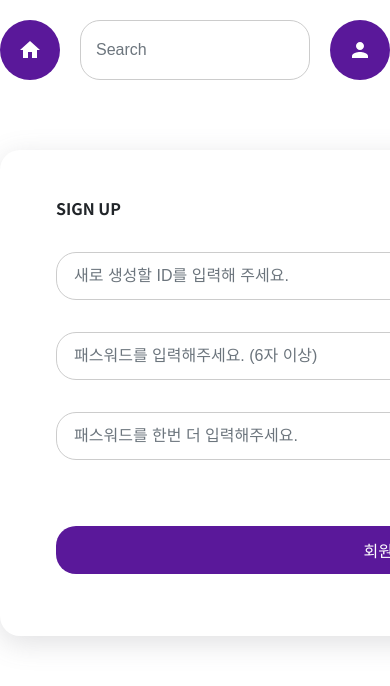
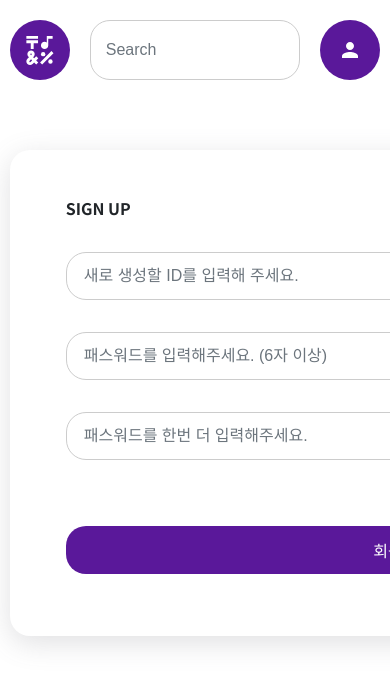
Before and after one commit to HseongH/Bohemian-Rhapsody, a React (Create React App) app: page /signup in a window 390 px wide. Shown: the top 686 px of the page. Built offline with nearby package versions, Linux system fonts and the light colour scheme.

Commit message:
반응형 레이아웃 추가

```diff
--- /dev/null
+++ b/src/common/style.js
@@ -0,0 +1,13 @@
+const size = {
+  laptop: '1480px',
+  tablet: '1080px',
+  mobile: '780px',
+};
+
+const theme = {
+  laptop: `(max-width: ${size.laptop})`,
+  tablet: `(max-width: ${size.tablet})`,
+  mobile: `(max-width: ${size.mobile})`,
+};
+
+export default theme;
--- a/src/components/AddBtn.js
+++ b/src/components/AddBtn.js
@@ -13,7 +13,7 @@ import BookmarkIcon from '@material-ui/icons/Bookmark';
 const AddBtn = (props) => {
   return (
     <Grid
-      style={{ position: 'fixed', bottom: '30px', right: '55px', zIndex: 99 }}
+      style={{ position: 'fixed', bottom: '30px', right: '3%', zIndex: 99 }}
       width="60px"
       height="130px"
       overflow="visible"
--- a/src/components/App.js
+++ b/src/components/App.js
@@ -1,10 +1,14 @@
 // LIBRARY
 import React from 'react';
+import { ThemeProvider } from 'styled-components';
 import { ConnectedRouter } from 'connected-react-router';
 import { Route } from 'react-router-dom';
 
 // HISTORY
 import { history } from '../redux/configStore';
+
+// STYLE
+import theme from '../common/style';
 
 // PAGES
 import Home from '../pages/Home';
@@ -23,6 +27,7 @@ import Layout from './Layout';
 
 function App() {
   return (
+    <ThemeProvider theme={theme}>
       <Layout>
         <Header />
 
@@ -40,6 +45,7 @@ function App() {
           <AddBtn />
         </Permit>
       </Layout>
+    </ThemeProvider>
   );
 }
 
--- a/src/components/Header.js
+++ b/src/components/Header.js
@@ -13,17 +13,16 @@ import { history } from '../redux/configStore';
 //REDUX-ACTION & REACT-HOOK
 import { userActions } from '../redux/modules/user';
 import { useSelector, useDispatch } from 'react-redux';
+import { postActions } from '../redux/modules/post';
 
 //Icons
-import HomeIcon from '@material-ui/icons/Home';
+import EmojiSymbolsIcon from '@material-ui/icons/EmojiSymbols';
 import PersonIcon from '@material-ui/icons/Person';
-import { postActions } from '../redux/modules/post';
 
 const Header = (props) => {
   const dispatch = useDispatch();
+
   const is_login = useSelector((state) => state.user.is_login);
-
-  if (is_login) {
   return (
     <React.Fragment>
       <Grid is_flex height="100px">
@@ -32,11 +31,12 @@ const Header = (props) => {
             history.push('/');
           }}
         >
-            <HomeIcon />
+          <EmojiSymbolsIcon style={{ fontSize: '35px' }} />
         </Button>
 
         <Input padding="20px 15px" placeholder="Search" margin="0 20px 0" style={{ flex: 1 }} />
 
+        {is_login ? (
           <Dropdown
             contents={['로그아웃', '즐겨찾기']}
             clickEvent={[
@@ -52,34 +52,7 @@ const Header = (props) => {
             top="83px"
             pos="110px"
           />
-        </Grid>
-      </React.Fragment>
-    );
-  }
-
-  return (
-    <React.Fragment>
-      <Grid is_flex height="100px">
-        <Button
-          clickEvent={() => {
-            history.push('/');
-          }}
-        >
-          <HomeIcon />
-        </Button>
-
-        <Input
-          padding="20px 15px"
-          placeholder="Search"
-          margin="0 20px 0"
-          style={{ flex: 1 }}
-          keyPress={(event) => {
-            if (event.key === 'Enter' && event.target.value) {
-              postActions.searchPostDB(event.target.value);
-            }
-          }}
-        />
-
+        ) : (
           <Dropdown
             contents={['로그인', '회원가입']}
             clickEvent={[
@@ -94,6 +67,7 @@ const Header = (props) => {
             top="83px"
             pos="110px"
           />
+        )}
       </Grid>
     </React.Fragment>
   );
--- a/src/components/Layout.js
+++ b/src/components/Layout.js
@@ -10,6 +10,15 @@ const OuterStyle = styled.div`
   max-width: 1440px;
   position: relative;
   margin: 0 auto;
+
+  @media ${(props) => props.theme.laptop} {
+    max-width: none;
+    width: 90%;
+  }
+
+  @media ${(props) => props.theme.tablet} {
+    width: 95%;
+  }
 `;
 
 const Layout = ({ children }) => {
--- a/src/pages/Detail.js
+++ b/src/pages/Detail.js
@@ -43,7 +43,7 @@ const Detail = ({ match }) => {
           margin="50px auto"
           padding="30px 40px"
           radius="20px"
-          style={{ boxShadow: 'rgba(100, 100, 111, 0.2) 0px 7px 29px 0px' }}
+          shadow="rgba(100, 100, 111, 0.2) 0px 7px 29px 0px"
         >
           <Grid width="350px" margin="0 30px 0 0" radius="20px">
             <Image src={postInfo.img} />
--- a/src/pages/Write.js
+++ b/src/pages/Write.js
@@ -83,8 +83,6 @@ const Write = (props) => {
   const image = useSelector((state) => state.image);
   const preview = postInfo ? postInfo.img : image.preview;
   const imgUrl = image.imageUrl;
-
-  console.log(postInfo);
 
   const [height, setHeight] = useState(preview ? 'auto' : '380px');
   const [contents, setContents] = useState({
```
Lines whose indentation alone changed are shown as unchanged.
